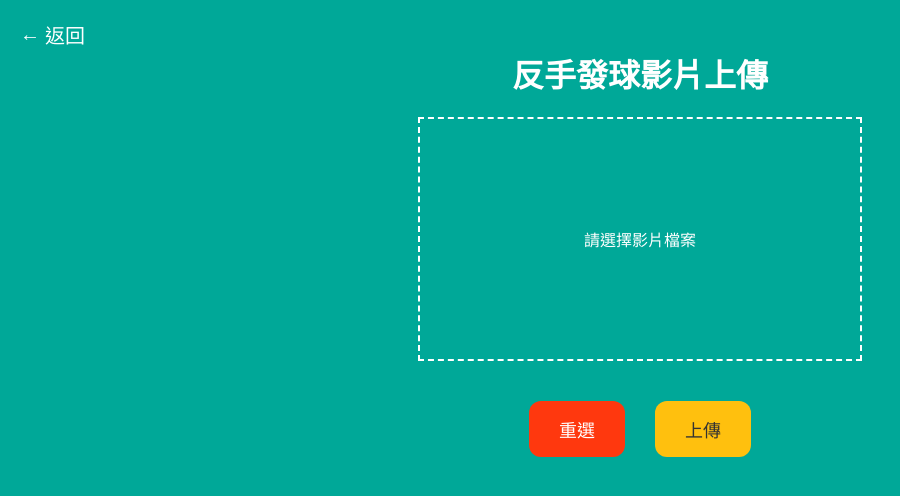
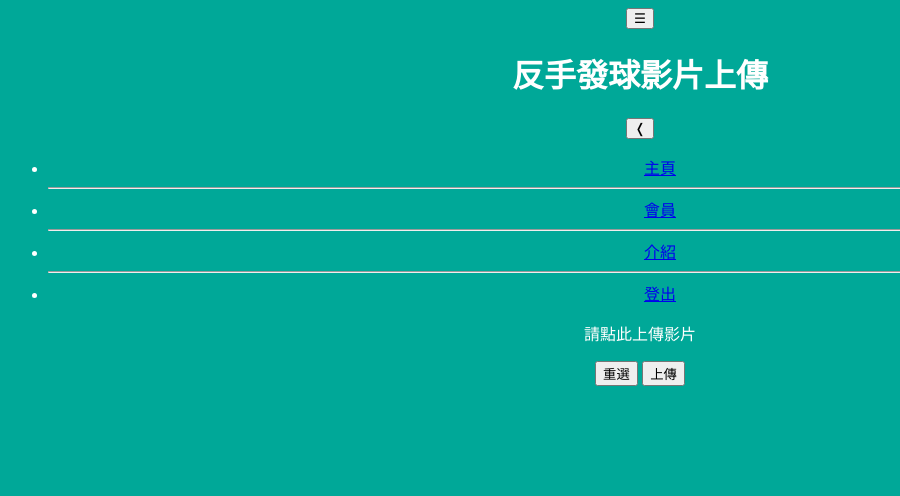
Before and after one commit to justice0317/aibadninton_2, a plain HTML site: page index.html in a window 1280 px wide. Shown: the whole page, without its empty margins (0-900 px from the left). Drawn offline with Linux system fonts and the light colour scheme.

Commit message:
Update index.html

```diff
--- a/index.html
+++ b/index.html
@@ -1,5 +1,5 @@
 <!DOCTYPE html>
-<html lang="zh-TW">
+<html lang="en">
 <head>
     <meta charset="UTF-8">
     <meta name="viewport" content="width=device-width, initial-scale=1.0">
@@ -7,34 +7,57 @@
     <link rel="stylesheet" href="反手發球.css">
 </head>
 <body>
-    <div class="back-button" onclick="goBack()">
-        <span>&larr;</span> 返回
-    </div>
-    <div class="container">
-        <h1>反手發球影片上傳</h1>
-        <label for="videoFile" class="file-upload" id="fileUploadLabel">
-            <video id="videoPreview" controls style="display: none; width: 100%; max-height: 180px;"></video>
-            <input type="file" id="videoFile" accept="video/*" style="display: none;" onchange="handleFileSelection()">
-        </label>
-        <div class="button-container">
-            <button class="reset-button" onclick="resetFileSelection()">重選</button>
-            <button class="upload-button" onclick="uploadVideo()">上傳</button>
-        </div>
-        <p class="loading" id="loadingText">請稍候，影片分析中<span id="loadingDots">.</span></p>
+    <!-- 頂部標題區 -->
+    <div class="top-banner">
+        <button class="menu-btn" onclick="toggleSidebar()">☰</button>
+        <h1 class="main-title">反手發球影片上傳</h1>
     </div>
 
-    <div class="container" id="resultContainer" style="display:none;">
-        <h2>分析結果</h2>
-        <table id="resultTable">
-            <tr>
-                <th>分數</th>
-                <th>評論</th>
-            </tr>
-            <tr>
-                <td id="scoreCell" class="highlight-text"></td>
-                <td id="commentCell" class="highlight-text"></td>
-            </tr>
-        </table>
+    <!-- 彈跳視窗 -->
+     <div class="sidebar" id="sidebar">
+        <button class="close-btn">❬</button>
+        <ul class="sidebar-menu">
+            <li><a href="https://homepage-flax-nu.vercel.app">主頁</a></li>
+            <hr>
+            <li><a href="https://member-zeta.vercel.app">會員</a></li>
+            <hr>
+            <li><a href="https://about-livid.vercel.app">介紹</a></li>
+            <hr>
+            <li><a href="https://logout-smoky.vercel.app">登出</a></li>
+        </ul>
+    </div>
+
+    <!-- 內容區 -->
+    <div class="content">
+        <div class="upload-box" onclick="triggerUpload()">
+            <input type="file" id="videoUpload" accept="video/*" class="upload-input" onchange="previewVideo()" style="display: none;">
+            <video id="previewVideo" controls style="display: none; width: 100%; max-height: 300px; border-radius: 10px; margin: 10px;"></video>
+            <p class="upload-text" id="uploadText">請點此上傳影片</p>
+        </div>
+
+        <div class="upload-buttons" id="uploadButtons">
+
+            <button class="btn" onclick="resetUpload()">重選</button>
+          <button class="btn" id="uploadButton" onclick="uploadVideo()">上傳</button>
+        </div>
+
+        <div class="loading" id="loading" style="display: none;">請稍候<span id="dots"></span></div>
+
+        <div class="result-box" id="resultBox" style="display: none;">
+            <div class="result-left">
+                <div class="score">
+                    <strong>分數：</strong><span id="score"></span>
+                </div>
+                <div class="comment" id="comment"></div>
+            </div>
+            <div class="result-right">
+                <img id="resultImage" alt="結果圖片" style="max-width: 100%; height: auto; border-radius: 10px;">
+            </div>
+            <div class="result-buttons">
+                <button class="btn" onclick="resetUpload()">重新上傳</button>
+                <button class="btn" onclick="saveResult()">儲存結果</button>
+            </div>
+        </div>
     </div>
 
     <script src="反手發球.js"></script>
```
